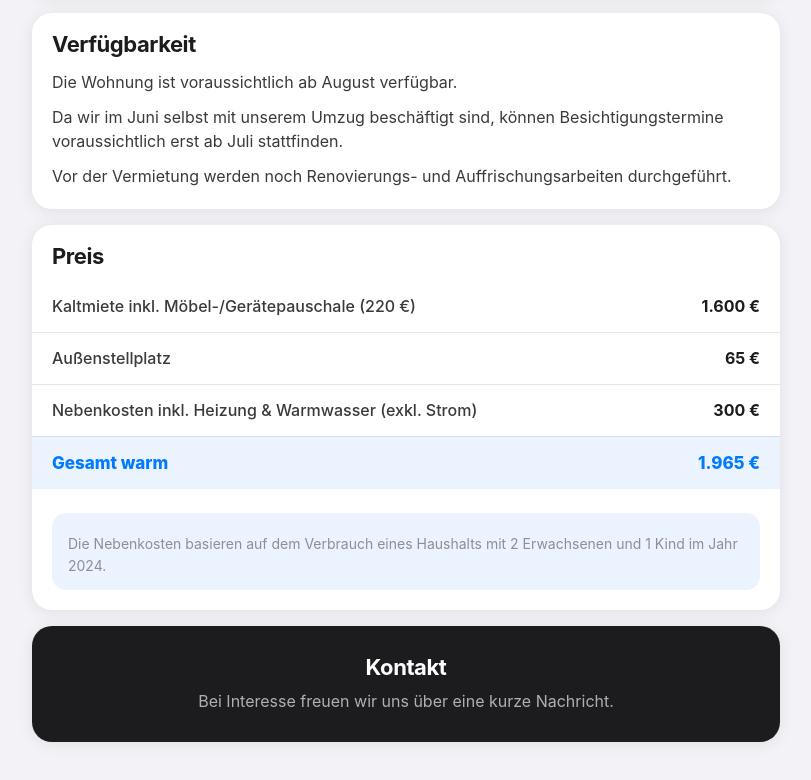
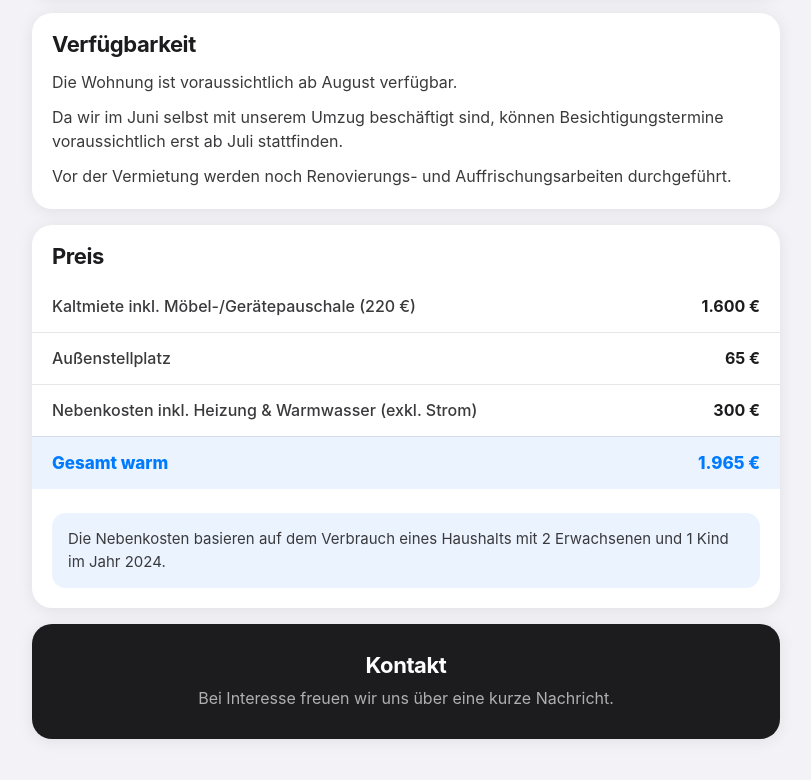
Before and after one commit to wohnung-krailling/wohnung-krailling.github.io, a plain HTML site: page index.html in a window 1280 px wide. Shown: the part 4672-5452 px from the top of the page, without its empty margins (234-1045 px from the left). Drawn offline with Linux system fonts and the light colour scheme.

Commit message:
Update index.html

```diff
--- a/index.html
+++ b/index.html
@@ -763,7 +763,7 @@
     <div class="card-body" style="padding-top:12px;">
       <div class="callout">
         <!-- <p>Es wird eine Staffelmiete vereinbart: Die Kaltmiete erhöht sich alle 2 Jahre um 3 %.</p> -->
-        <p style="margin-top:6px;font-size:14px;color:var(--muted);">Die Nebenkosten basieren auf dem Verbrauch eines Haushalts mit 2 Erwachsenen und 1 Kind im Jahr 2024.</p>
+        <p>Die Nebenkosten basieren auf dem Verbrauch eines Haushalts mit 2 Erwachsenen und 1 Kind im Jahr 2024.</p>
       </div>
     </div>
   </div>
```
